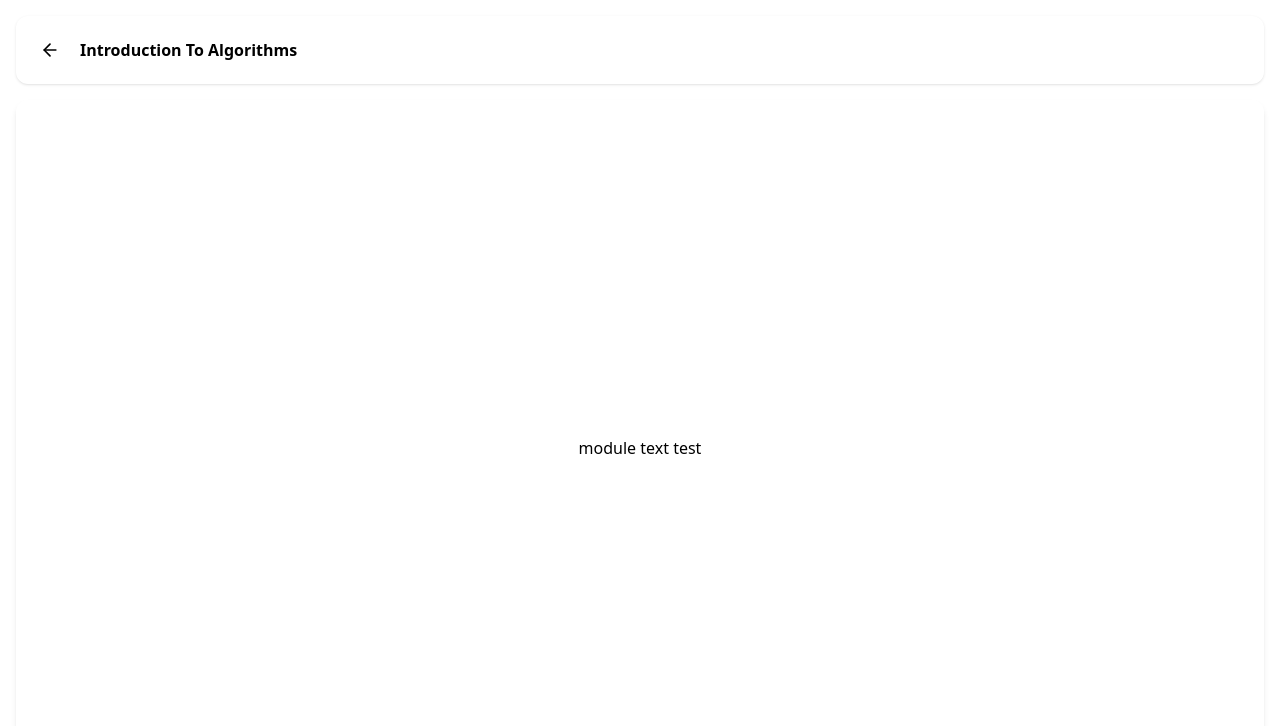
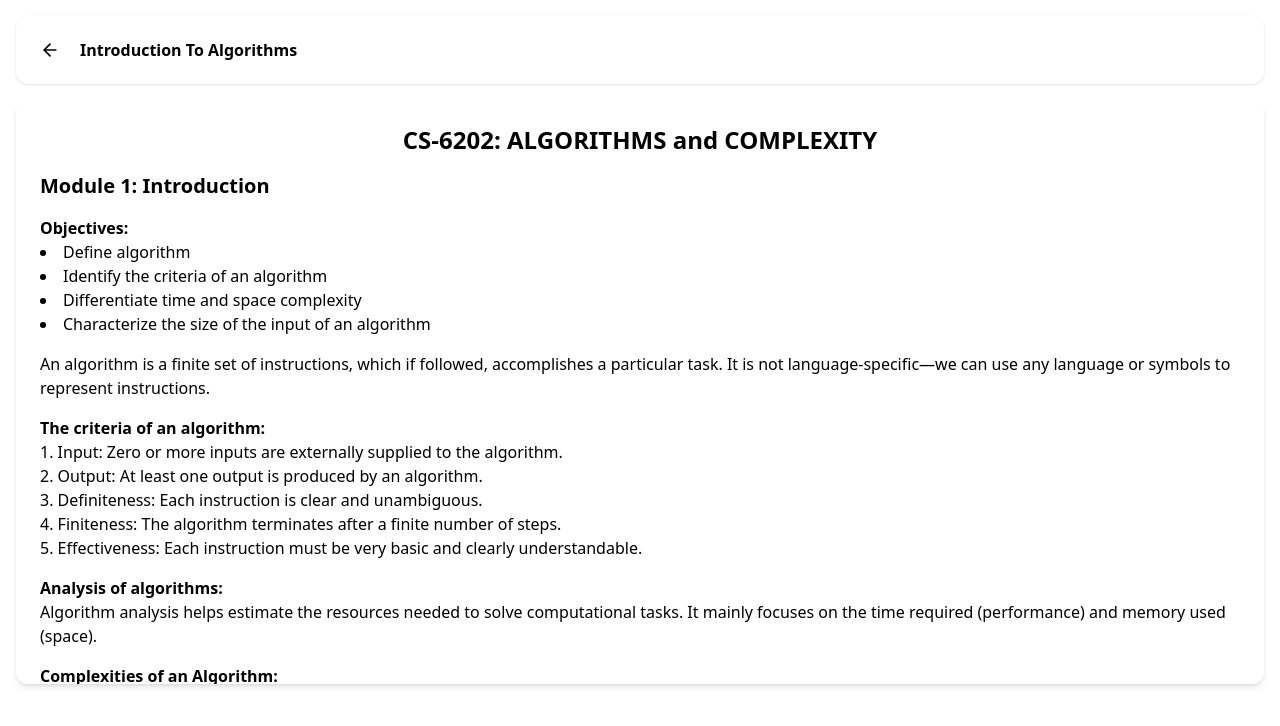
Before and after one commit to tortangChris/EduAR-IL, a React (Vite) app: page /modules/intro-to-algorithms in a window 1280 px wide. Shown: the top 726 px of the page. Built offline with nearby package versions, Linux system fonts and the light colour scheme.

Commit message:
add lesson content

```diff
--- a/src/components/IntroToAlgorithmsContent.jsx
+++ b/src/components/IntroToAlgorithmsContent.jsx
@@ -2,8 +2,143 @@ import React from "react";
 
 const IntroToAlgorithmsContent = () => {
   return (
-    <div className="bg-base-200 rounded-xl shadow-md h-[calc(100vh-6.5rem)] flex flex-col items-center justify-center text-center p-6 space-y-2">
-      module text test
+    <div className="bg-base-200 rounded-xl shadow-md h-[calc(86vh-6.5rem)] overflow-y-auto p-6 space-y-4 text-left">
+      <h1 className="text-2xl font-bold text-center">
+        CS-6202: ALGORITHMS and COMPLEXITY
+      </h1>
+      <h2 className="text-xl font-semibold">Module 1: Introduction</h2>
+
+      <section>
+        <h3 className="font-semibold">Objectives:</h3>
+        <ul className="list-disc list-inside">
+          <li>Define algorithm</li>
+          <li>Identify the criteria of an algorithm</li>
+          <li>Differentiate time and space complexity</li>
+          <li>Characterize the size of the input of an algorithm</li>
+        </ul>
+      </section>
+
+      <section>
+        <p>
+          An algorithm is a finite set of instructions, which if followed,
+          accomplishes a particular task. It is not language-specific—we can use
+          any language or symbols to represent instructions.
+        </p>
+      </section>
+
+      <section>
+        <h3 className="font-semibold">The criteria of an algorithm:</h3>
+        <ul className="list-decimal list-inside">
+          <li>
+            Input: Zero or more inputs are externally supplied to the algorithm.
+          </li>
+          <li>Output: At least one output is produced by an algorithm.</li>
+          <li>Definiteness: Each instruction is clear and unambiguous.</li>
+          <li>
+            Finiteness: The algorithm terminates after a finite number of steps.
+          </li>
+          <li>
+            Effectiveness: Each instruction must be very basic and clearly
+            understandable.
+          </li>
+        </ul>
+      </section>
+
+      <section>
+        <h3 className="font-semibold">Analysis of algorithms:</h3>
+        <p>
+          Algorithm analysis helps estimate the resources needed to solve
+          computational tasks. It mainly focuses on the time required
+          (performance) and memory used (space).
+        </p>
+      </section>
+
+      <section>
+        <h3 className="font-semibold">Complexities of an Algorithm:</h3>
+        <p>Runtime depends on:</p>
+        <ul className="list-disc list-inside">
+          <li>The hardware used</li>
+          <li>The programming language</li>
+          <li>The compiler/runtime environment</li>
+        </ul>
+        <p>
+          To compare algorithms fairly, we define a common description:
+          complexity. It is expressed as time and space complexity.
+        </p>
+      </section>
+
+      <section>
+        <h3 className="font-semibold">Time Complexity:</h3>
+        <p>
+          The formula to estimate the total time required to run an algorithm.
+          This is independent of implementation or language.
+        </p>
+      </section>
+
+      <section>
+        <h3 className="font-semibold">Space Complexity:</h3>
+        <p>
+          The formula used to estimate memory space required for successful
+          algorithm execution, usually in primary memory.
+        </p>
+      </section>
+
+      <section>
+        <h3 className="font-semibold">Runtime Analysis:</h3>
+        <p>
+          We try to estimate how many times the main action is performed, based
+          on the input size. Examples include:
+        </p>
+        <ul className="list-disc list-inside">
+          <li>Number of comparisons in sorting</li>
+          <li>Number of evaluations in optimization</li>
+          <li>Number of compatibility checks in graph coloring</li>
+        </ul>
+        <p>We estimate:</p>
+        <ul className="list-disc list-inside">
+          <li>
+            <strong>Worst Case:</strong> Max number of steps for any input of
+            size n
+          </li>
+          <li>
+            <strong>Best Case:</strong> Min number of steps for any input of
+            size n
+          </li>
+          <li>
+            <strong>Average Case:</strong> Average number of steps for any input
+            of size n
+          </li>
+        </ul>
+      </section>
+
+      <section>
+        <h3 className="font-semibold">Example:</h3>
+        <p>Consider a sequential search in an array of size n.</p>
+      </section>
+
+      <section>
+        <h3 className="font-semibold">Ref.</h3>
+        <ul className="list-disc list-inside text-blue-500 underline">
+          <li>
+            <a
+              href="https://www.tutorialspoint.com/Algorithms-and-Complexities?fbclid=IwAR0F12_mkFt8hoQLfRkWjbVhKXEvdodMDrM5fE3_MrlSBuVRo4I1OXuHt4U"
+              target="_blank"
+              rel="noopener noreferrer"
+            >
+              Tutorialspoint - Algorithms and Complexities
+            </a>
+          </li>
+          <li>
+            <a
+              href="https://www.hackerearth.com/practice/notes/complexity/"
+              target="_blank"
+              rel="noopener noreferrer"
+            >
+              HackerEarth - Complexity Notes
+            </a>
+          </li>
+        </ul>
+      </section>
     </div>
   );
 };
```
